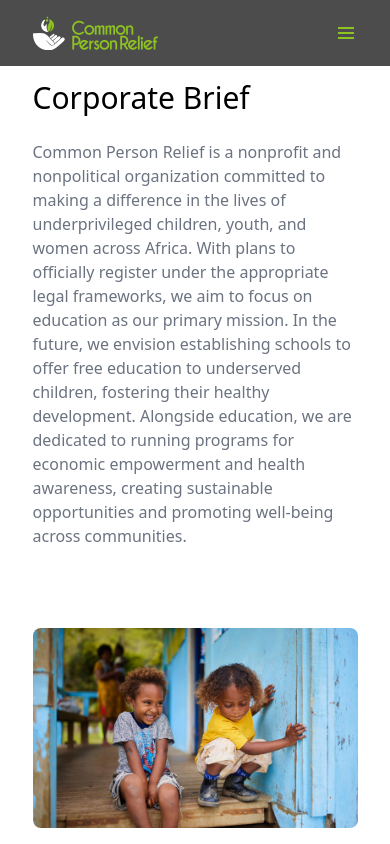
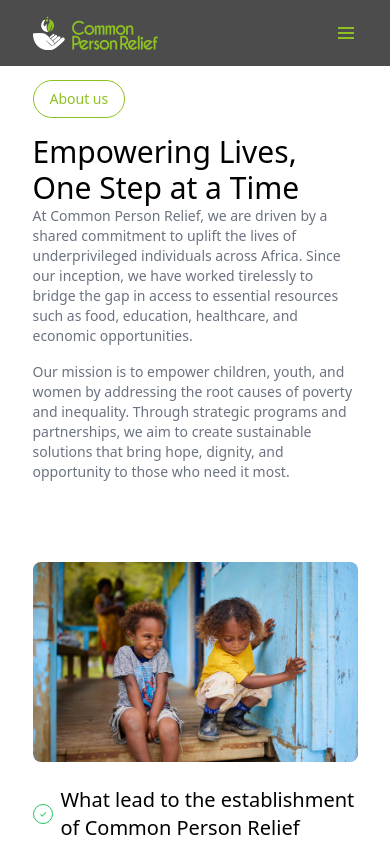
Before and after one commit to SirhmVFX/commonpersonrelief, a Next.js app: page /who-we-are/organisation-leaders in a window 390 px wide. Shown: the top 844 px of the page. Built offline with nearby package versions, Linux system fonts and the light colour scheme.

Commit message:
corrected all changes

```diff
--- a/src/app/contact/page.tsx
+++ b/src/app/contact/page.tsx
@@ -4,12 +4,12 @@ import { BsArrowRight } from "react-icons/bs";
 export default function Contact() {
   return <div>
 
-    <div className="w-5/6 mx-auto py-16 md:py-32 md:flex items-center gap-4">
+    <div className="w-5/6 mx-auto py-24 md:py-32 md:flex items-center gap-4">
       <h1 className="text-3xl md:text-5xl lg:text-7xl font-medium md:w-1/2">We&apos;d Love to Hear From You</h1>
       <p className="text-gray-500 text-base md:text-lg md:w-1/2">Have questions, suggestions, or want to partner with us? Reach out today and let’s work together to make a difference!</p>
     </div>
 
-    <div className="w-5/6 mx-auto py-16 flex md:flex-row flex-col items-center gap-4">
+    <div className="md:w-5/6 mx-auto py-16 flex md:flex-row flex-col items-center gap-4">
       <div className="w-full flex md:flex-row flex-col gap-8 p-6 md:p-16 bg-gray-50 rounded-lg">
         <form className="md:w-3/5 flex flex-col gap-4 items-start">
         <h1 className="text-xl md:text-3xl lg:text-4xl font-medium">Leave us your info </h1>
@@ -48,7 +48,7 @@ export default function Contact() {
           <div className="flex flex-col gap-2 items-start">
             <h1 className="text-xl md:text-2xl lg:text-3xl font-medium">Give us a call </h1>
             <p className="text-gray-500 text-base md:text-lg">We&apos;re here to help! Don&apos;t hesitate to reach out to us by phone.</p>
-            <button className="bg-primarycolor text-white p-2 rounded-md">+234 9023675656327</button>
+            <button className="bg-primarycolor text-white p-2 rounded-md">+1 (432) 803-1218</button>
           </div>
           </div>
         </div>
--- a/src/app/volunteer/page.tsx
+++ b/src/app/volunteer/page.tsx
@@ -14,7 +14,7 @@ export default function Volunteer() {
             className="w-full h-full object-cover"
           />
           <div className="absolute top-0 left-0 right-0 bottom-0 bg-black opacity-50"></div>
-          <div className="absolute top-32 left-10 botton-10 right-10 md:top-1/2 md:left-1/2 transform md:-translate-x-1/2 md:-translate-y-1/2 text-white text-center">
+          <div className="absolute top-16 left-10 botton-10 right-10 md:top-1/2 md:left-1/2 transform md:-translate-x-1/2 md:-translate-y-1/2 text-white text-center">
             <h1 className="md:text-7xl text-3xl font-bold ">
               Give a helping hand to those who need it
             </h1>
@@ -58,7 +58,7 @@ export default function Volunteer() {
           </div>
         </div>
 
-        <div className="md:w-3/6 mx-auto py-14">
+        <div className="md:w-3/6 w-5/6 mx-auto py-14">
         <form className="w-full flex flex-col gap-4 items-start">
         <h1 className="text-xl md:text-3xl lg:text-4xl font-medium">Leave us your info </h1>
         <input type="text" className="w-full bg-transparent p-4 rounded-md border border-gray-300" placeholder="Your Name" />
--- a/src/app/who-we-are/organisation-leaders/page.tsx
+++ b/src/app/who-we-are/organisation-leaders/page.tsx
@@ -26,27 +26,34 @@ export default function OrganisationLeaders() {
   ];
   return (
     <>
-      <div className="w-5/6 mx-auto py-[80px] lg:py-[120px] flex flex-col md:flex-row gap-6 md:gap-4">
-        <div className="w-full md:w-1/3">
-          <h1 className="text-3xl sm:text-4xl md:text-5xl lg:text-6xl font-medium">
-            Corporate Brief
+     <div className="w-5/6 mx-auto py-[80px] lg:py-[120px] md:flex gap-4">
+        <div className="flex flex-col items-start gap-4 md:w-1/2">
+          <p className="text-primarycolor text-sm md:text-lg py-2 px-4 rounded-full border border-primarycolor">
+            About us
+          </p>
+          <h1 className="text-3xl md:text-5xl lg:text-7xl font-medium">
+            Empowering Lives, One Step at a Time
           </h1>
         </div>
-        <div className="w-full md:w-2/3">
-          <p className="text-gray-500 text-base sm:text-lg">
-            Common Person Relief is a nonprofit and nonpolitical organization
-            committed to making a difference in the lives of underprivileged
-            children, youth, and women across Africa. With plans to officially
-            register under the appropriate legal frameworks, we aim to focus on
-            education as our primary mission. In the future, we envision
-            establishing schools to offer free education to underserved
-            children, fostering their healthy development. Alongside education,
-            we are dedicated to running programs for economic empowerment and
-            health awareness, creating sustainable opportunities and promoting
-            well-being across communities.
+
+        <div className="flex flex-col gap-4 md:w-1/2">
+          <p className="text-sm md:text-lg text-gray-500">
+            At Common Person Relief, we are driven by a shared commitment to
+            uplift the lives of underprivileged individuals across Africa. Since
+            our inception, we have worked tirelessly to bridge the gap in access
+            to essential resources such as food, education, healthcare, and
+            economic opportunities.
+          </p>
+          <p className="text-sm md:text-lg text-gray-500">
+            Our mission is to empower children, youth, and women by addressing
+            the root causes of poverty and inequality. Through strategic
+            programs and partnerships, we aim to create sustainable solutions
+            that bring hope, dignity, and opportunity to those who need it most.
           </p>
         </div>
       </div>
+
+
       <div className="w-5/6 mx-auto">
         <div className="w-full h-[200px] sm:h-[300px] md:h-[400px]">
           <Image
@@ -97,6 +104,76 @@ export default function OrganisationLeaders() {
           </p>
         </div>
       </div>
+      <div className="w-5/6 mx-auto py-8 flex flex-col md:flex-row gap-6 md:gap-4">
+        <div className="w-full md:w-1/3">
+          <h1 className="text-3xl sm:text-4xl md:text-5xl lg:text-6xl font-medium">
+            Corporate Brief
+          </h1>
+        </div>
+        <div className="w-full md:w-2/3">
+          <p className="text-gray-500 text-base sm:text-lg">
+            Common Person Relief is a nonprofit and nonpolitical organization
+            committed to making a difference in the lives of underprivileged
+            children, youth, and women across Africa. With plans to officially
+            register under the appropriate legal frameworks, we aim to focus on
+            education as our primary mission. In the future, we envision
+            establishing schools to offer free education to underserved
+            children, fostering their healthy development. Alongside education,
+            we are dedicated to running programs for economic empowerment and
+            health awareness, creating sustainable opportunities and promoting
+            well-being across communities.
+          </p>
+        </div>
+      </div>
+      <div className="w-5/6 mx-auto py-16 md:py-32">
+        <div className=" md:flex items-center gap-4 p-4 border-b border-gray-200">
+          <h1 className="text-3xl md:text-5xl lg:text-7xl font-medium md:w-1/2">
+            Our Impact Areas
+          </h1>
+          <p className="text-sm md:text-lg text-gray-500 md:w-1/2">
+            With the support of dedicated volunteers, partners, and donors,
+            we&apos;re creating lasting change one life at a time.
+          </p>
+        </div>
+
+        <div className="grid md:grid-cols-2 gap-8 pt-10">
+          <div className="flex flex-col gap-4 p-4 bg-gray-50">
+            <h1 className="text-2xl md:text-3xl text-primarycolor font-medium">01</h1>
+            <h1 className="text-2xl md:text-3xl font-medium">Feeding programs to combat hunger.</h1>
+            <p className="text-sm md:text-lg text-gray-500">
+              Providing nutritious meals to combat hunger and improve the
+              well-being of vulnerable individuals and families.
+            </p>
+          </div>
+
+          <div className="flex flex-col gap-4 p-4 bg-gray-50">
+            <h1 className="text-2xl md:text-3xl text-primarycolor font-medium">02</h1>
+            <h1 className="text-2xl md:text-3xl font-medium">Free education for children in need.</h1>
+            <p className="text-sm md:text-lg text-gray-500">
+            Offering access to quality education at no cost, ensuring every child has the opportunity to learn and thrive.
+            </p>
+          </div>
+
+          <div className="flex flex-col gap-4 p-4 bg-gray-50">
+            <h1 className="text-2xl md:text-3xl text-primarycolor font-medium">03</h1>
+            <h1 className="text-2xl md:text-3xl font-medium">Vocational training and economic empowerment.</h1>
+            <p className="text-sm md:text-lg text-gray-500">
+            Equipping individuals with skills and resources to achieve financial independence and create sustainable livelihoods.
+            </p>
+          </div>
+          <div className="flex flex-col gap-4 p-4 bg-gray-50">
+            <h1 className="text-2xl md:text-3xl text-primarycolor font-medium">04</h1>
+            <h1 className="text-2xl md:text-3xl font-medium">Emergency relief initiatives.</h1>
+            <p className="text-sm md:text-lg text-gray-500">
+            Delivering essential medical care and timely support during crises to save lives and build healthier communities.
+            </p>
+          </div>
+        </div>
+      </div>
+
+
+
+
       <div className="w-5/6 mx-auto py-10 sm:py-16 md:py-20 flex flex-col gap-6 sm:gap-8 md:gap-10">
         <div className="flex flex-col items-center text-center">
           <h2 className="text-3xl sm:text-4xl md:text-5xl lg:text-6xl font-medium mb-2">
--- a/src/app/who-we-are/partners/page.tsx
+++ b/src/app/who-we-are/partners/page.tsx
@@ -8,7 +8,7 @@ export default function Partners() {
     <div className="w-5/6 mx-auto py-8 md:py-16 lg:py-32 flex flex-col items-center gap-8">
       <div className="w-full h-[300px] md:h-[400px] mb-8 md:mb-0 relative rounded-lg">
         <Image
-          src="/images/we.jpg"
+          src="/images/pa.jpg"
           alt="partner"
           width={1000}
           height={1000}
@@ -21,7 +21,7 @@ export default function Partners() {
 
       <h1 className=" border rounded-full p-2 md:text-xl lg:text-xl text-primarycolor text-center">A few reasons why you should collaborate with us</h1>
 
-      <div className="w-full flex gap-4">
+      <div className="w-full flex md:flex-row flex-col gap-4">
         <div className="flex items-start gap-4 p-3 md:p-4 border border-gray-200">
           <div className="bg-primarycolor/10 rounded-full p-3 md:p-4 flex-shrink-0">
             <BiBrush className="text-primarycolor text-xl md:text-2xl" />
--- a/src/components/Footer.tsx
+++ b/src/components/Footer.tsx
@@ -122,7 +122,7 @@ function Footer() {
                 },
                 {
                   icon: <CiMail className="text-xl" />,
-                  text: "mail@commonpersonrelief.org",
+                  text: "info@commonpersonrelief.org",
                 },
               ].map((contact, index) => (
                 <Link
```
Also changed, not shown: src/components/Header.tsx (+10 -4 lines), 1 other file (tests, documents, lock files or other folders).
